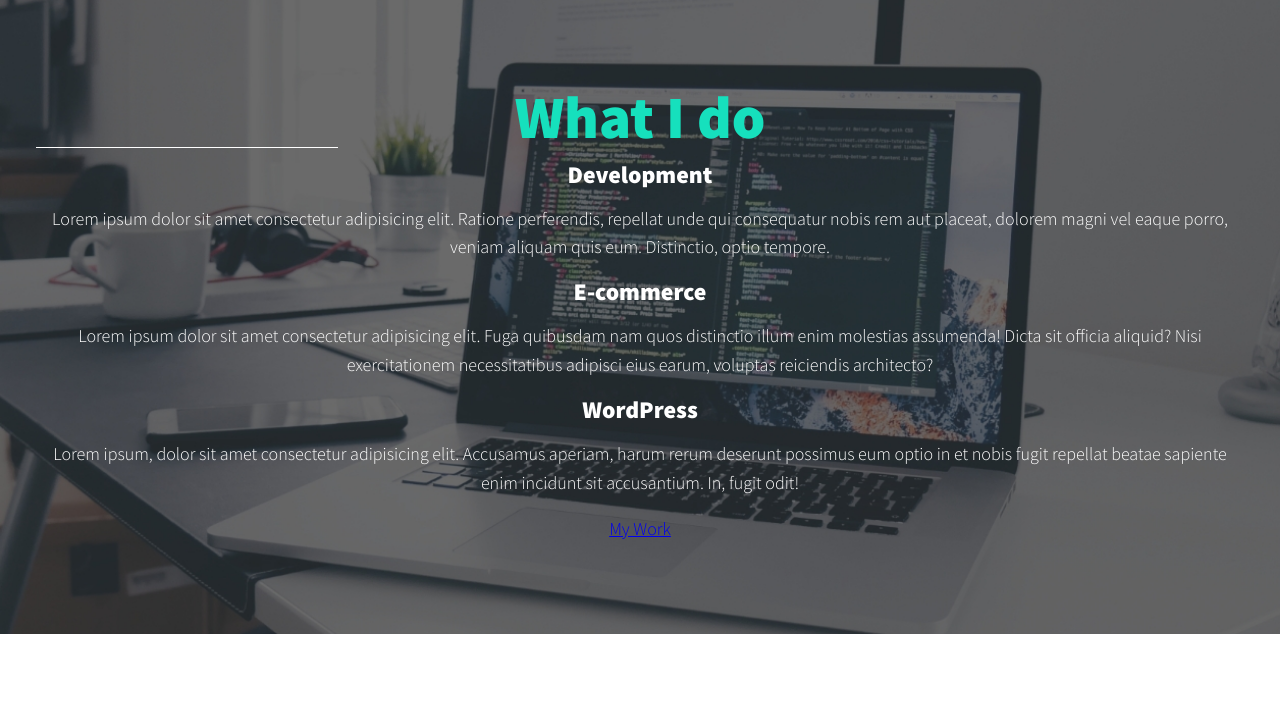
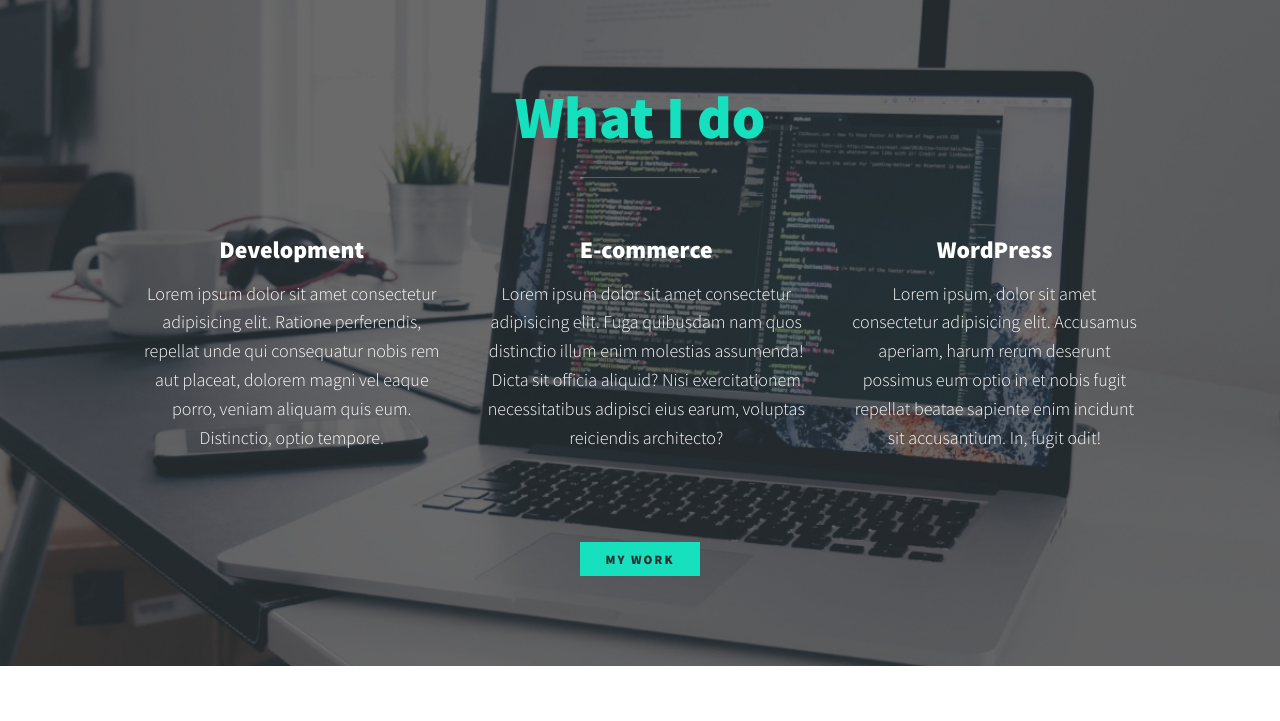
Before and after one commit to EduardBBlea/webfolio, a plain HTML site: page index.html in a window 1280 px wide. Shown: the part 527-1248 px from the top of the page. Drawn offline with nearby package versions, Linux system fonts and the light colour scheme.

Commit message:
completed the My Work section

```diff
--- a/css/style.css
+++ b/css/style.css
@@ -58,6 +58,31 @@ section {
 img {
     display: block;
     max-width: 100%;
+}
+
+:focus {
+    outline: 3px solid var(--clr-accent);
+    outline-offset: 3px;
+}
+
+/* Buttons */
+
+.btn {
+    display: inline-block;
+    padding: .5em 2em;
+    background: var(--clr-accent);
+    color: var(--clr-dark);
+    text-decoration: none;
+    cursor: pointer;
+    font-size: .8rem;
+    text-transform: uppercase;
+    letter-spacing: 2px;
+    font-weight: var(--fw-bold);
+    transition: transform 200ms ease-in-out;
+}
+
+.btn:hover{
+    transform : scale(1.1);
 }
 
 /*Typography */
@@ -170,8 +195,31 @@ nav {
 .section__title--services::after{
     content: '';
     display: block;
-    width: 25%;
+    width: 2em;
     height: 1px;
-    margin: 0.5 em auto 1em;
+    margin: 0.5em auto 1em;
     background: var(--clr-light);
+    opacity: 0.25;
 }
+
+.services {
+    margin-bottom: 4em;
+}
+
+.service {
+    max-width: 500px;
+    margin: 0 auto ;
+}
+
+@media (min-width:800px){
+    .services{
+        display: flex;
+        max-width: 1000px;
+        margin-left: auto;
+        margin-right: auto;
+    }
+
+    .service + .service {
+        margin-left: 2em;
+    }
+}
```
